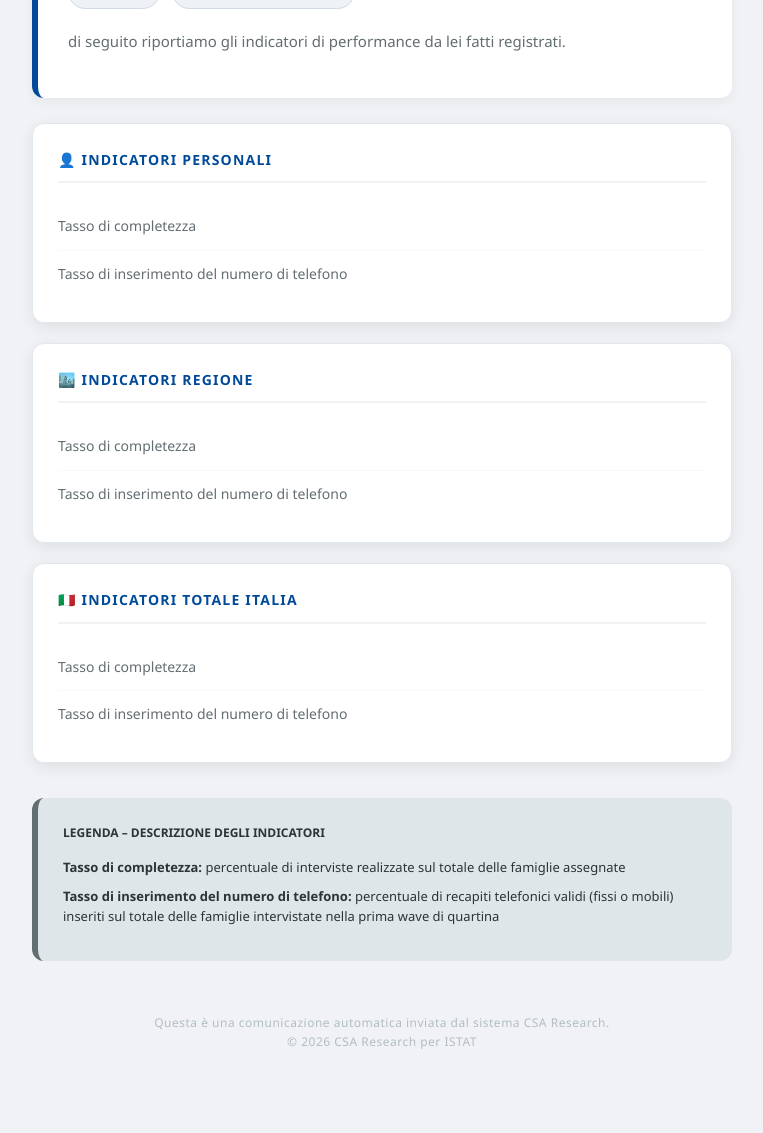
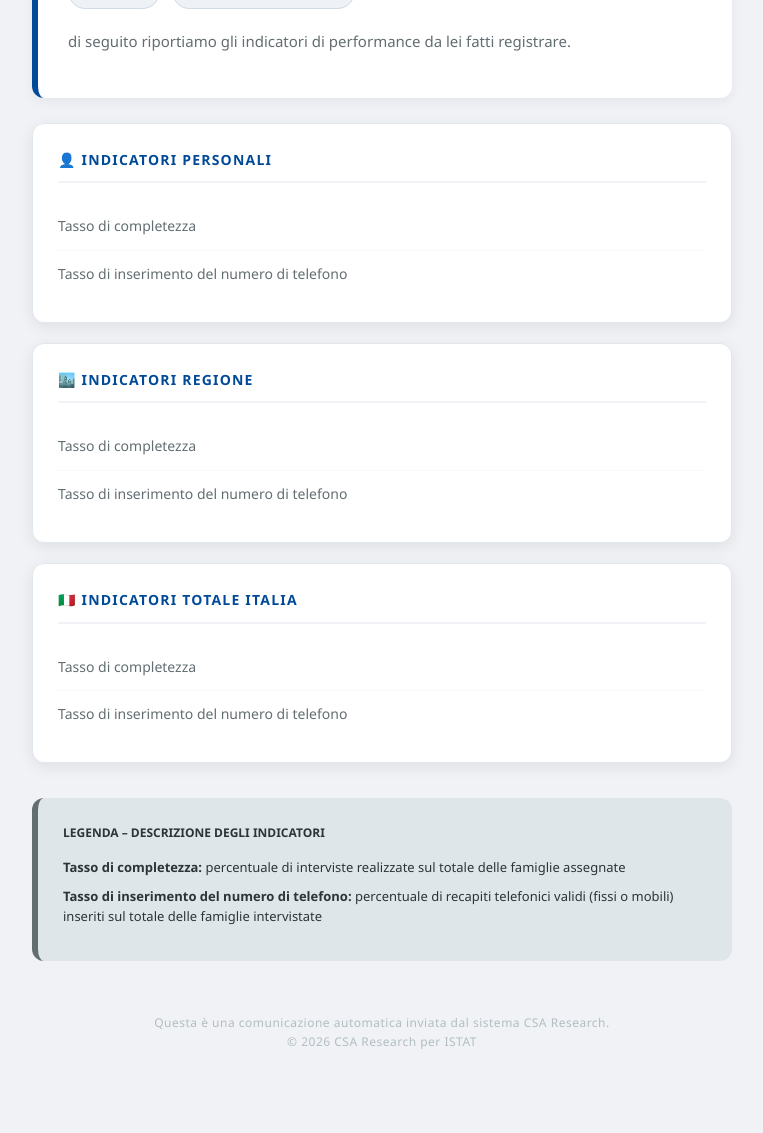
Before and after one commit to Avinash-patnaik/csa-interviewer-performance-automation, a Python web app: template templates/spese_report.html in a window 1280 px wide. Shown: the part 207-1340 px from the top of the page, without its empty margins (258-1021 px from the left). Run offline with Jinja, Linux system fonts and the light colour scheme; the template is opened without the code that fills it, so the values that code supplies are empty.

Commit message:
style: change in the spese template

```diff
--- a/templates/spese_report.html
+++ b/templates/spese_report.html
@@ -41,7 +41,7 @@
                     <span class="badge">Riferimento temporale: {{ user.periodo }} {{ user.anno }}</span>
                 </div>
                 <p style="margin-top: 20px; font-size: 15px; color: #636e72;">
-                    di seguito riportiamo gli indicatori di performance da lei fatti registrati.
+                    di seguito riportiamo gli indicatori di performance da lei fatti registrare.
                 </p>
             </div>
 
@@ -70,7 +70,7 @@
             <div class="legend-section">
                 <span class="legend-title">Legenda – Descrizione degli indicatori</span>
                 <div class="legend-item"><strong>Tasso di completezza:</strong> percentuale di interviste realizzate sul totale delle famiglie assegnate</div>
-                <div class="legend-item"><strong>Tasso di inserimento del numero di telefono:</strong> percentuale di recapiti telefonici validi (fissi o mobili) inseriti sul totale delle famiglie intervistate nella prima wave di quartina</div>
+                <div class="legend-item"><strong>Tasso di inserimento del numero di telefono:</strong> percentuale di recapiti telefonici validi (fissi o mobili) inseriti sul totale delle famiglie intervistate</div>
             </div>
 
             <div class="footer">
```
